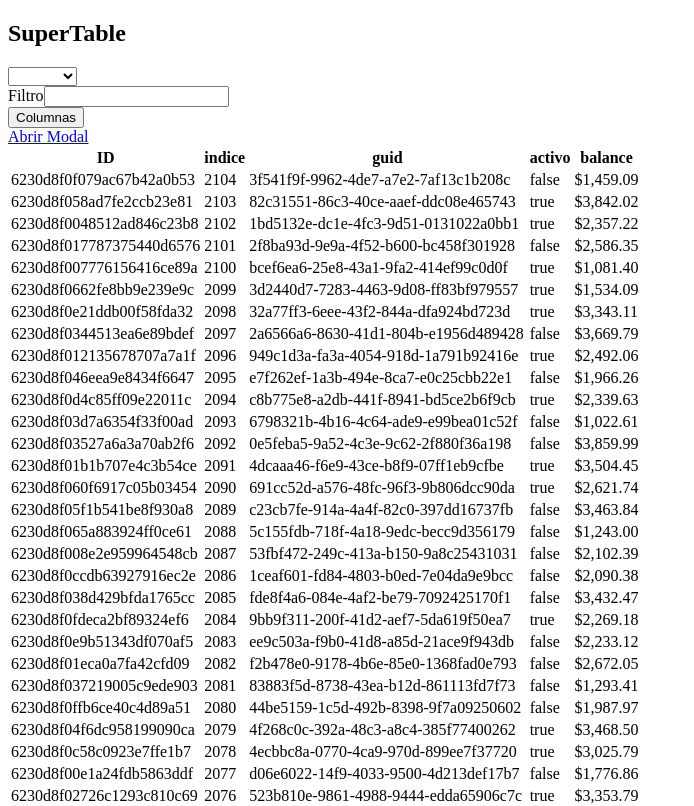
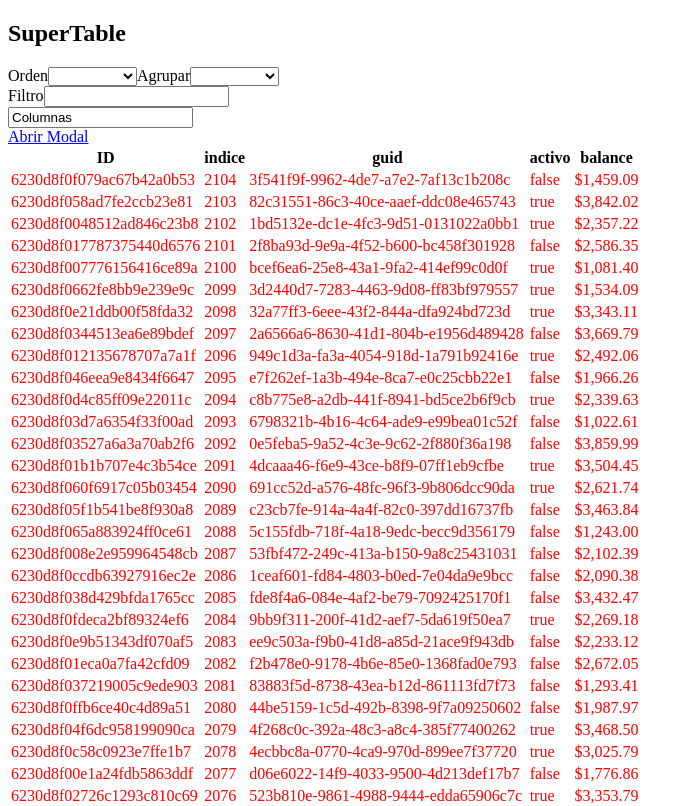
Before and after one commit to ljgazzano/Supertable, a Vue app in the folder Stable/: page / in a window 1280 px wide. Shown: the top 806 px of the page, without its empty margins (0-694 px from the left). Built offline with nearby package versions, Linux system fonts and the light colour scheme.

Commit message:
update group

```diff
--- a/Stable/src/components/stable.vue
+++ b/Stable/src/components/stable.vue
@@ -1,7 +1,15 @@
 <template>
   <div>
-    <select v-model="sortby">
-      <option value=""></option>
+    <label for="orden">Orden</label>
+    <select v-model="sortby" id="orden">
+      <option value="">No ordenar</option>
+      <option v-for="(item, index) in headers" :key="index" :value="item.value">
+        {{ item.text }}
+      </option>
+    </select>
+    <label for="grupo">Agrupar</label>
+    <select v-model="groupby" id="grupo">
+      <option value="">No agrupar</option>
       <option v-for="(item, index) in headers" :key="index" :value="item.value">
         {{ item.text }}
       </option>
@@ -11,14 +19,13 @@
       <input type="text" id="filter" v-model="filter" />
     </div>
     <div>
-      <input type="button" value="Columnas" />
+      <input type="colapsarbtn" value="Columnas" />
     </div>
     <a href="#miModal" @click="fnPreventOrder">Abrir Modal</a>
     <div id="miModal" class="modal">
       <div class="modal-contenido">
         <a href="#">X</a>
         <h2>Selector de Columnas</h2>
-
         <div>
           <table>
             <tr v-for="(header, index) in headers" :key="index">
@@ -38,7 +45,7 @@
         </div>
       </div>
     </div>
-    <table>
+    <table v-if="!groupby">
       <thead>
         <tr>
           <th
@@ -57,9 +64,26 @@
           </th>
         </tr>
       </thead>
-      <Tbody :html="tbodydata"></Tbody>
-      <!-- <tr v-for="(item, index) in tbodydata" :key="index" v-html="item"></tr> -->
+      <Tbody :html="tbodydata" v-if="optimized" style="color: green"></Tbody>
+      <tr
+        v-else
+        v-for="(item, index) in tbodydata"
+        :key="index"
+        v-html="item"
+        style="color: red"
+      ></tr>
     </table>
+
+    <div v-else>
+      <div class="">
+        <button class="" onclick="openCity('London')">London</button>
+      </div>
+
+      <div id="London" class="">
+        <h2>London</h2>
+        <p>London is the capital city of England.</p>
+      </div>
+    </div>
   </div>
 </template>
 
@@ -72,7 +96,6 @@ export default {
   components: { Tbody },
   data: function () {
     return {
-      datos: jsonpoco.data(),
       headers: [
         { value: "_id", text: "ID" },
         { value: "index", text: "indice", type: "number" },
@@ -80,15 +103,20 @@ export default {
         { value: "isActive", text: "activo" },
         { value: "balance", text: "balance" },
       ],
+      datos: jsonpoco.data(),
+      filter: "",
+      groupby: null,
       headersSelected: [],
       sortby: null,
       sortasc: false,
       preventOrder: false,
-      filter: "",
+      optimized: false,
     };
   },
   computed: {
     tbodydata: function () {
+      const countHeaders = this.headersSelected.length;
+
       if (!this.preventOrder) {
         if (this.sortby) {
           if (this.fnSortByNumber(this.sortby)) {
@@ -99,22 +127,28 @@ export default {
         }
         if (!this.sortasc) this.datos = this.datos.reverse();
       }
-      let bodydata = "";
-      this.datos.forEach((x) => {
+
+      let bodydata = [];
+
+      this.datos.forEach((x, index) => {
         let item = "";
         this.headersSelected.forEach((element) => {
           item += `<td>${x[element.value]}</td>`;
         });
-        if (this.filter) {
-          if (item.includes(this.filter)) bodydata += "<tr>" + item + "</tr>";
+
+        if (this.optimized) {
+          if (this.filter) {
+            if (item.includes(this.filter)) bodydata += "<tr>" + item + "</tr>";
+          } else {
+            bodydata += "<tr>" + item + "</tr>";
+          }
         } else {
-          bodydata += "<tr>" + item + "</tr>";
+          if (this.filter) {
+            if (item.includes(this.filter)) bodydata.push(item);
+          } else {
+            bodydata.push(item);
+          }
         }
-        // if (this.filter) {
-        //   if (item.includes(this.filter)) bodydata.push(item);
-        // } else {
-        //   bodydata.push(item);
-        // }
       });
       return bodydata;
     },
@@ -145,17 +179,23 @@ export default {
       this.sortasc = !this.sortasc;
       this.sortby = val;
     },
-    fnSelectHeaders() {
-      // const ref = this.headers.filter((x) => x.value != "actions");
-      // this.headers = ref;
-      // this.headers.push({
-      //   text: "Acciones",
-      //   value: "actions",
-      //   sortable: false,
-      // });
-    },
     fnPreventOrder() {
       this.preventOrder = true;
+    },
+    fnRequireGroup(groupref, trdata, colspan, index) {
+      if (this.groupby) {
+        const gruppedhtml = `<tr><td colspan="${colspan}" class="tdgroupcontainer"><input type="checkbox" id="title${index}" /><label for="title${index}">Grupo ${groupref}</label><div class="content"><table>${trdata}</table></div></td></tr>`;
+        return gruppedhtml;
+      }
+      return trdata;
+    },
+    fnTabsGroup(cityName) {
+      var i;
+      var x = document.getElementsByClassName("city");
+      for (i = 0; i < x.length; i++) {
+        x[i].style.display = "none";
+      }
+      document.getElementById(cityName).style.display = "block";
     },
   },
   created: function () {
@@ -164,7 +204,7 @@ export default {
 };
 </script>
 
-<style scoped>
+<style  >
 .modal-contenido {
   background-color: aqua;
   width: 300px;
@@ -202,23 +242,59 @@ export default {
 
 @keyframes rotationdesc {
   from {
-    -webkit-transform: rotate(90deg);
+    transform: rotate(90deg);
   }
   to {
-    -webkit-transform: rotate(270deg);
+    transform: rotate(270deg);
   }
 }
 
 @keyframes rotationasc {
   from {
-    -webkit-transform: rotate(270deg);
+    transform: rotate(270deg);
   }
   to {
-    -webkit-transform: rotate(90deg);
+    transform: rotate(90deg);
   }
 }
 
 th {
   cursor: pointer;
 }
+
+/* accordions */
+.tdgroupcontainer input {
+  display: none;
+}
+
+.tdgroupcontainer label {
+  display: block;
+  padding: 8px 22px;
+  margin: 0 0 1px 0;
+  cursor: pointer;
+  background: #6aab95;
+  border-radius: 3px;
+  color: #fff;
+  transition: ease 0.5s;
+}
+
+.tdgroupcontainer label:hover {
+  background: #4e8774;
+}
+
+.tdgroupcontainer .content {
+  background: #e2e5f6;
+  padding: 10px 25px;
+  border: 1px solid #a7a7a7;
+  margin: 0 0 1px 0;
+  border-radius: 3px;
+}
+
+.tdgroupcontainer input + label + .content {
+  display: none;
+}
+
+.tdgroupcontainer input:checked + label + .content {
+  display: block;
+}
 </style>
```
